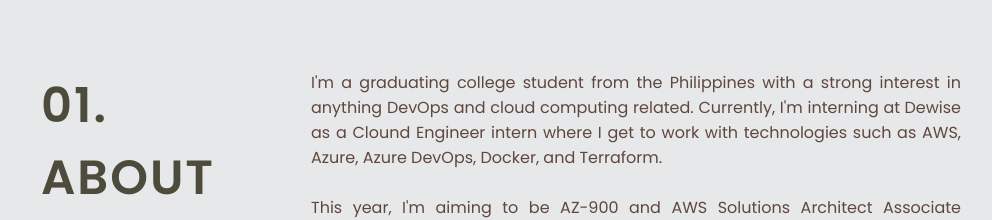
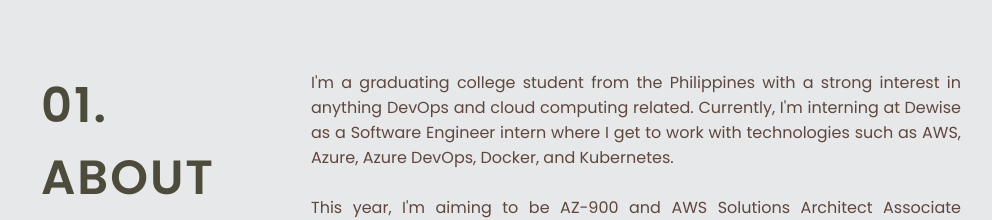
Before and after one commit to artaly/artaly-crc, a React (Create React App) app: page / in a window 1280 px wide. Shown: the part 822-1042 px from the top of the page, without its empty margins (139-1131 px from the left). Built offline with nearby package versions, Linux system fonts and the light colour scheme.

Commit message:
Update job title in description

```diff
--- a/src/components/about/About.jsx
+++ b/src/components/about/About.jsx
@@ -10,7 +10,7 @@ const About = () => {
             I'm a graduating college student from the Philippines with a strong interest in anything DevOps and cloud computing related.
             Currently, I'm interning at
             <a class="underline-link" href="dewise.com/" target="_blank" rel="noopener">&nbsp;Dewise</a>
-            as a Clound Engineer intern where I get to work with technologies such as AWS, Azure, Azure DevOps, Docker, and Terraform.
+            as a Software Engineer intern where I get to work with technologies such as AWS, Azure, Azure DevOps, Docker, and Kubernetes.
           </p>
           <p>
             This year, I'm aiming to be AZ-900 and AWS Solutions Architect Associate certified. I also plan to land a cloud engineer or junior DevOps role once I graduate,
```
